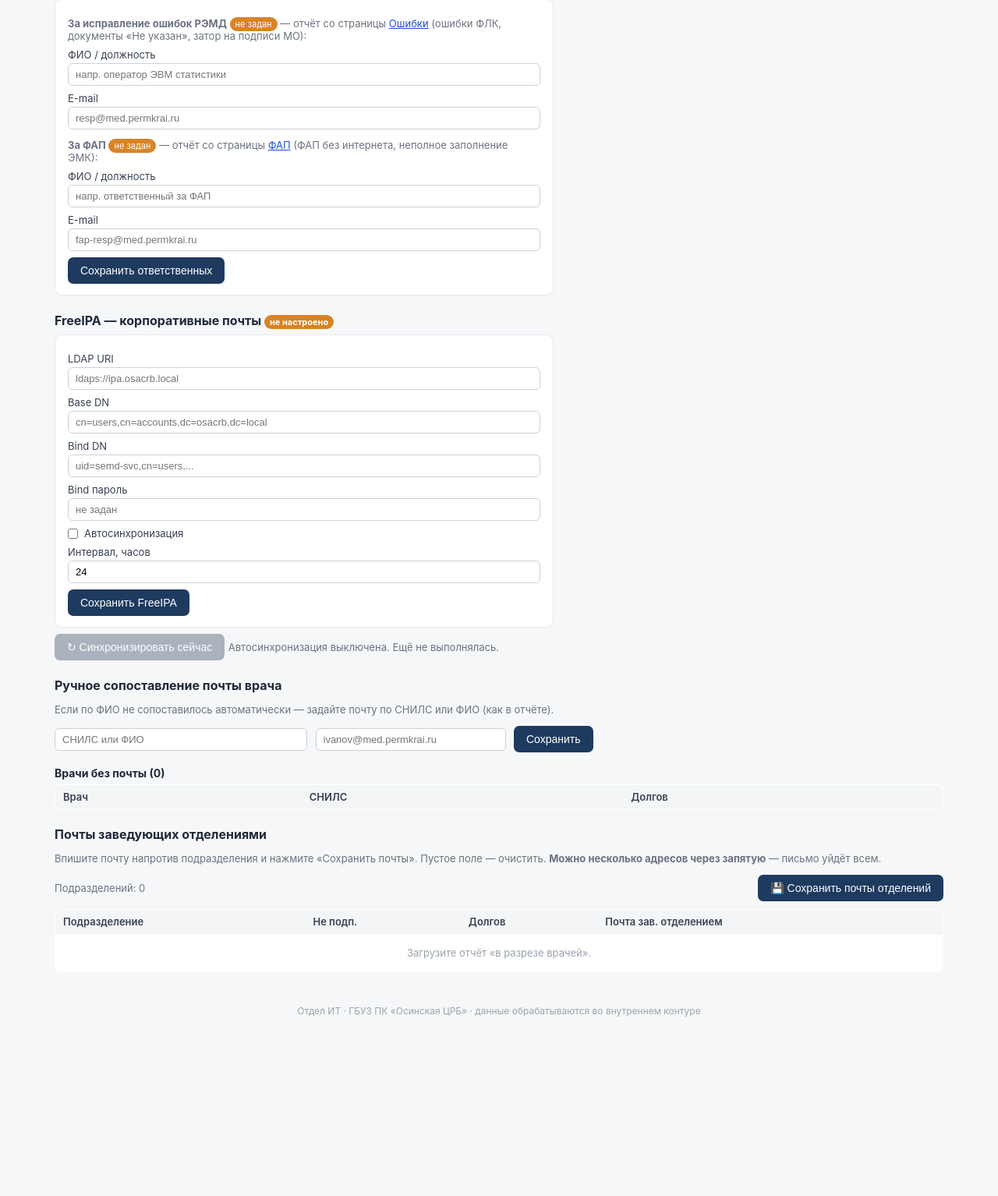
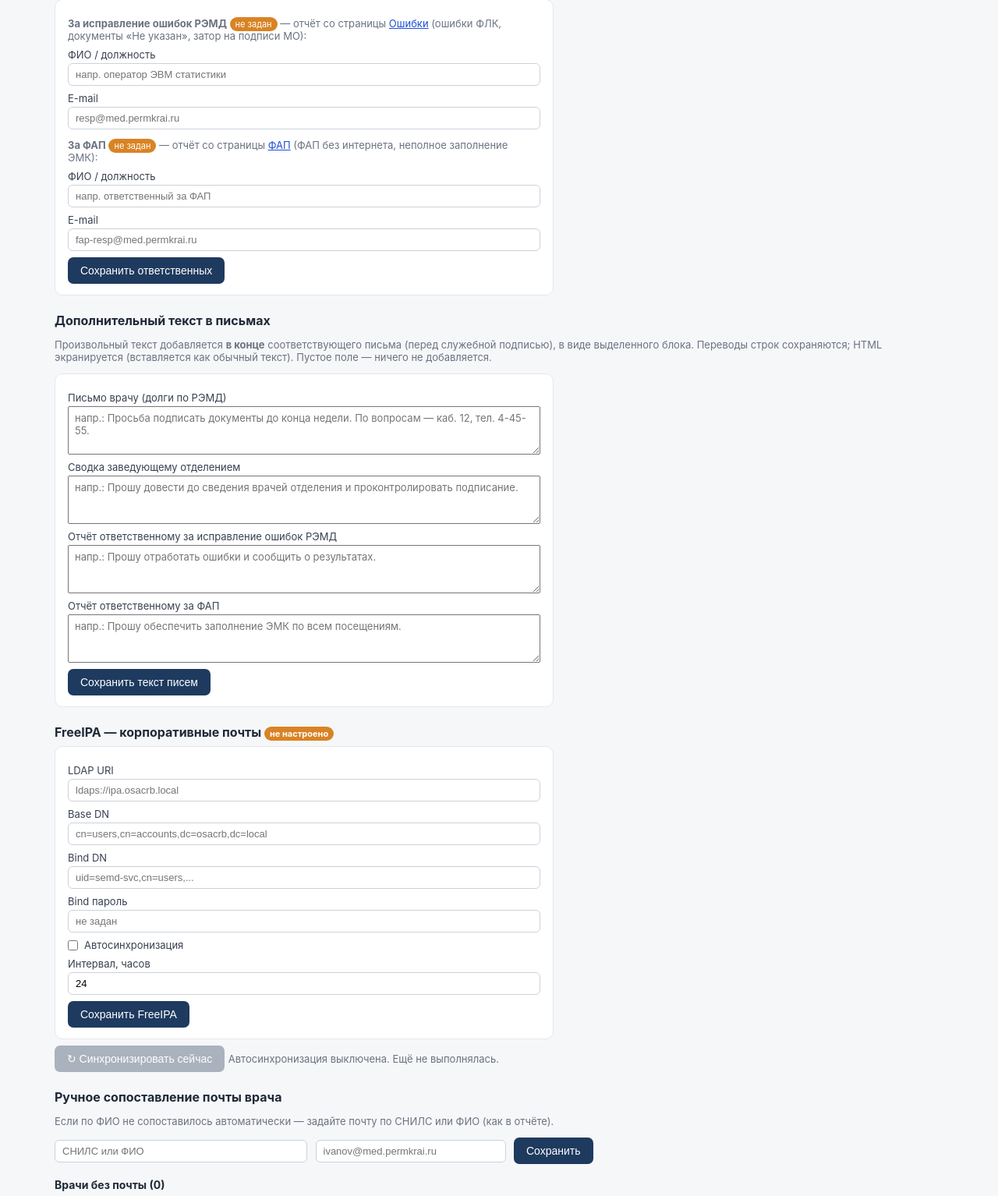
Before and after one commit to Aki-shin/semd-notify, a Flask app: page /settings in a window 1280 px wide. Shown: the part 915-2449 px from the top of the page at 78% size. Before the commit the page ends 2219 px from the top, so only its background shows below. Run offline with Flask 3, Linux system fonts and the light colour scheme; data that the repository does not hold is empty.

Commit message:
Настройки: кастомный текст для каждого вида письма
В «Настройках» появился блок «Дополнительный текст в письмах» — по полю
на каждый из 4 видов: письмо врачу (долги), сводка отделению, отчёт по
ошибкам, отчёт по ФАП. Текст добавляется в конце письма выделенным блоком.

- appconfig: ключи CUSTOM_DEBT/DEPT/ERR/FAP
- mailer: _custom_block() (экранирование HTML, переводы строк → <br>);
  параметр custom во всех 4 билдерах, вставка перед футером
- app.py: action save_custom + контекст + передача текста в билдеры
- settings.html: секция с 4 textarea; style.css: стиль textarea

Co-Authored-By: Claude Opus 4.8 (1M context) <noreply@anthropic.com>

```diff
--- a/app.py
+++ b/app.py
@@ -339,6 +339,7 @@ def doctors_send():
         flash("Не выбрано ни одного врача.", "warn")
         return redirect(url_for("doctors"))
     rep = storage.report_period("debts")
+    cust = appconfig.get("CUSTOM_DEBT", "")
     items, noaddr = [], 0
     for vrach in selected:
         debts = storage.doctor_debts(vrach)
@@ -351,7 +352,7 @@ def doctors_send():
             continue
         subj = f"Неподписанные документы РЭМД: {len(debts)} шт." + (f" (период {rep})" if rep else "")
         items.append({"to": email, "log_vrach": vrach, "cnt": len(debts), "subject": subj,
-                      "html": mailer.build_debt_html(vrach, debts, rep)})
+                      "html": mailer.build_debt_html(vrach, debts, rep, cust)})
     if items:
         _dispatch_batch(items, "doctors")
     dry = " (режим DRYRUN — реально не слалось)" if mailer.is_dryrun() else ""
@@ -381,6 +382,7 @@ def departments_send():
         flash("Не выбрано ни одного подразделения.", "warn")
         return redirect(url_for("departments"))
     rep = storage.report_period("vrachi")
+    cust = appconfig.get("CUSTOM_DEPT", "")
     items, noaddr = [], 0
     for podr in selected:
         d = storage.dept_vrachi(podr)
@@ -395,7 +397,7 @@ def departments_send():
         subj = f"Неподписанные документы по подразделению: {cnt} шт." + (f" (период {rep})" if rep else "")
         items.append({"to": ", ".join(emails), "log_vrach": f"[отд.] {podr}", "cnt": cnt, "subject": subj,
                       "html": mailer.build_dept_html(podr, d["vrachi"], d["nepodp"], d["debts"],
-                                                     d.get("from_debts"), rep_period=rep)})
+                                                     d.get("from_debts"), rep_period=rep, custom=cust)})
     if items:
         _dispatch_batch(items, "depts")
     dry = " (DRYRUN)" if mailer.is_dryrun() else ""
@@ -418,7 +420,7 @@ def report_send():
             "docerr": storage.docerr_list(),
             "mo_gap": (storage.mo_funnel() or {}).get("gap_vrach_mo"),
             "period": rep}
-    html = mailer.build_report_html(data)
+    html = mailer.build_report_html(data, appconfig.get("CUSTOM_ERR", ""))
     subj = "Отчёт по проблемам РЭМД (ответственному за исправление)" + (f" — период {rep}" if rep else "")
     ok, msg = mailer.send(email, subj, html)
     storage.log_send(f"[отчёт] {name or email}", email, len(data["unassigned"]), msg)
@@ -454,7 +456,7 @@ def fap_report_send():
         flash("Отчёт по ФАП не загружен.", "warn")
         return redirect(url_for("fap"))
     rep = storage.report_period("fap")
-    html = mailer.build_fap_report_html(s, storage.fap_list(), rep)
+    html = mailer.build_fap_report_html(s, storage.fap_list(), rep, appconfig.get("CUSTOM_FAP", ""))
     subj = "Отчёт по работе ФАП в ЭМК (ответственному)" + (f" — период {rep}" if rep else "")
     ok, msg = mailer.send(email, subj, html)
     storage.log_send(f"[ФАП-отчёт] {name or email}", email, s.get("n", 0), msg)
@@ -506,6 +508,10 @@ def settings():
             for k in ("RESP_NAME", "RESP_EMAIL", "RESP_FAP_NAME", "RESP_FAP_EMAIL"):
                 appconfig.set(k, (request.form.get(k) or "").strip())
             flash("Ответственные сохранены.", "ok")
+        elif action == "save_custom":
+            for k in ("CUSTOM_DEBT", "CUSTOM_DEPT", "CUSTOM_ERR", "CUSTOM_FAP"):
+                appconfig.set(k, (request.form.get(k) or "").strip())
+            flash("Дополнительный текст писем сохранён.", "ok")
         elif action == "save_ipa":
             for k in ("IPA_LDAP_URI", "IPA_BASE_DN", "IPA_BIND_DN"):
                 appconfig.set(k, (request.form.get(k) or "").strip())
@@ -527,12 +533,14 @@ def settings():
     smtp["SMTP_BATCH_PAUSE"] = appconfig.get("SMTP_BATCH_PAUSE", "30")
     resp = {k: appconfig.get(k, "") for k in
             ("RESP_NAME", "RESP_EMAIL", "RESP_FAP_NAME", "RESP_FAP_EMAIL")}
+    custom = {k: appconfig.get(k, "") for k in
+              ("CUSTOM_DEBT", "CUSTOM_DEPT", "CUSTOM_ERR", "CUSTOM_FAP")}
     ipacfg = {k: appconfig.get(k, "") for k in ("IPA_LDAP_URI", "IPA_BASE_DN", "IPA_BIND_DN")}
     ipacfg["IPA_AUTOSYNC"] = appconfig.get_bool("IPA_AUTOSYNC", False)
     ipacfg["IPA_SYNC_HOURS"] = appconfig.get("IPA_SYNC_HOURS", "24")
     ipacfg["pass_set"] = appconfig.is_set("IPA_BIND_PW")
     last_ts, last_res = ipa.last_sync_info()
-    return render_template("settings.html", smtp=smtp, ipacfg=ipacfg, resp=resp,
+    return render_template("settings.html", smtp=smtp, ipacfg=ipacfg, resp=resp, custom=custom,
                            ipa_last=(last_ts, last_res),
                            docs=storage.doctors(), depts=storage.dept_summary())
 
--- a/appconfig.py
+++ b/appconfig.py
@@ -13,6 +13,7 @@ KEYS = [
     "IPA_AUTOSYNC", "IPA_SYNC_HOURS",
     "RESP_NAME", "RESP_EMAIL",
     "RESP_FAP_NAME", "RESP_FAP_EMAIL",
+    "CUSTOM_DEBT", "CUSTOM_DEPT", "CUSTOM_ERR", "CUSTOM_FAP",
 ]
 SECRET_KEYS = {"SMTP_PASS", "IPA_BIND_PW"}
 
--- a/mailer.py
+++ b/mailer.py
@@ -2,10 +2,21 @@
 """Рассылка долгов врачам через корпоративный SMTP.
 Поддерживает режим DRYRUN (ничего не отправляет, только логирует)."""
 import time
+import html
 import smtplib
 from email.message import EmailMessage
 from email.utils import formataddr
 import appconfig as cfg
+
+
+def _custom_block(text):
+    """Произвольный текст оператора (из Настроек), добавляемый в письмо.
+    Экранируется как простой текст; переводы строк → <br>."""
+    if not text or not str(text).strip():
+        return ""
+    safe = html.escape(str(text).strip()).replace("\n", "<br>")
+    return ('<div style="margin:14px 0;padding:10px 12px;background:#f3f6fb;'
+            'border-left:3px solid #1e3a5f;font-size:13px;color:#333">' + safe + "</div>")
 
 
 def _cfg():
@@ -34,7 +45,7 @@ def is_dryrun():
     return _cfg()["dryrun"]
 
 
-def build_debt_html(vrach, debts, rep_period=""):
+def build_debt_html(vrach, debts, rep_period="", custom=""):
     # ПДн-минимизация: в письмо НЕ включаем ФИО пациента.
     # Документ идентифицируется по № случая и дате рождения — врач находит его в ЕИСЗ ПК.
     body = []
@@ -59,12 +70,13 @@ def build_debt_html(vrach, debts, rep_period=""):
 <tr style="background:#eef"><th>№</th><th>№ случая</th><th>Дата рождения</th><th>Вид документа</th><th>Период случая</th></tr>
 {rows}
 </table>
+{_custom_block(custom)}
 <p style="color:#666;font-size:12px">Письмо сформировано автоматически системой мониторинга СЭМД.
 Отдел информационных технологий.</p>
 </body></html>"""
 
 
-def build_dept_html(podr, vrachi, total_nepodp, total_debts=0, from_debts=False, rep_period=""):
+def build_dept_html(podr, vrachi, total_nepodp, total_debts=0, from_debts=False, rep_period="", custom=""):
     rows = "".join(
         f"<tr><td>{i}</td><td>{v['vrach']}</td><td style='text-align:right'>{v['nepodp']}</td>"
         f"<td style='text-align:right'>{v['debts']}</td></tr>"
@@ -87,12 +99,13 @@ def build_dept_html(podr, vrachi, total_nepodp, total_debts=0, from_debts=False,
 <tr style="background:#eef"><th>№</th><th>Врач</th><th>Не подписано</th><th>Долгов (документов)</th></tr>
 {rows}
 </table>
+{_custom_block(custom)}
 <p style="color:#666;font-size:12px">Письмо сформировано автоматически системой мониторинга СЭМД.
 Отдел информационных технологий.</p>
 </body></html>"""
 
 
-def build_report_html(data):
+def build_report_html(data, custom=""):
     """Отчёт ответственному за исправление: проблемы, не привязанные к конкретному врачу."""
     f = data.get("funnel", {})
     errs = data.get("errors", []) or []
@@ -138,6 +151,7 @@ def build_report_html(data):
 {err_rows}
 </table>
 {de_block}
+{_custom_block(custom)}
 <p style="color:#666;font-size:12px">Сформировано автоматически системой мониторинга СЭМД.</p>
 </body></html>"""
 
@@ -152,7 +166,7 @@ def fap_recipient():
     return cfg.get("RESP_FAP_NAME", ""), cfg.get("RESP_FAP_EMAIL", "")
 
 
-def build_fap_report_html(s, rows, rep_period=""):
+def build_fap_report_html(s, rows, rep_period="", custom=""):
     """Полная статистика работы фельдшеров ФАП в ЭМК — ответственному за ФАП."""
     def td(v):
         return f"<td style='text-align:right'>{v}</td>"
@@ -179,6 +193,7 @@ def build_fap_report_html(s, rows, rep_period=""):
 {body}
 {total}
 </table>
+{_custom_block(custom)}
 <p style="color:#666;font-size:12px">Сформировано автоматически системой мониторинга СЭМД.</p>
 </body></html>"""
 
--- a/static/style.css
+++ b/static/style.css
@@ -32,6 +32,7 @@ select { border: 1px solid #cbd2da; border-radius: 6px; padding: 6px 9px; font-s
 form.cfg { background: #fff; border: 1px solid #e5e7eb; border-radius: 10px; padding: 14px 16px; max-width: 640px; }
 form.cfg label { display: block; margin: 8px 0; font-size: 13px; color: #374151; }
 form.cfg label input { display: block; width: 100%; margin-top: 3px; }
+form.cfg label textarea { display: block; width: 100%; margin-top: 3px; box-sizing: border-box; font-family: inherit; font-size: 13px; padding: 6px 8px; resize: vertical; }
 form.cfg label.chk { display: flex; align-items: center; gap: 8px; }
 form.cfg label.chk input { width: auto; margin: 0; }
 input[type=password] { border: 1px solid #cbd2da; border-radius: 6px; padding: 6px 9px; font-size: 13px; }
--- a/templates/settings.html
+++ b/templates/settings.html
@@ -33,6 +33,22 @@
   <label>ФИО / должность <input name="RESP_FAP_NAME" value="{{ resp.RESP_FAP_NAME }}" placeholder="напр. ответственный за ФАП"></label>
   <label>E-mail <input type="email" name="RESP_FAP_EMAIL" value="{{ resp.RESP_FAP_EMAIL }}" placeholder="fap-resp@med.permkrai.ru"></label>
   <div><button type="submit">Сохранить ответственных</button></div>
+</form>
+
+<h2>Дополнительный текст в письмах</h2>
+<p class="muted">Произвольный текст добавляется <b>в конце</b> соответствующего письма (перед служебной подписью), в виде выделенного блока.
+Переводы строк сохраняются; HTML экранируется (вставляется как обычный текст). Пустое поле — ничего не добавляется.</p>
+<form method="post" class="cfg">
+  <input type="hidden" name="action" value="save_custom">
+  <label>Письмо врачу (долги по РЭМД)
+    <textarea name="CUSTOM_DEBT" rows="3" placeholder="напр.: Просьба подписать документы до конца недели. По вопросам — каб. 12, тел. 4-45-55.">{{ custom.CUSTOM_DEBT }}</textarea></label>
+  <label>Сводка заведующему отделением
+    <textarea name="CUSTOM_DEPT" rows="3" placeholder="напр.: Прошу довести до сведения врачей отделения и проконтролировать подписание.">{{ custom.CUSTOM_DEPT }}</textarea></label>
+  <label>Отчёт ответственному за исправление ошибок РЭМД
+    <textarea name="CUSTOM_ERR" rows="3" placeholder="напр.: Прошу отработать ошибки и сообщить о результатах.">{{ custom.CUSTOM_ERR }}</textarea></label>
+  <label>Отчёт ответственному за ФАП
+    <textarea name="CUSTOM_FAP" rows="3" placeholder="напр.: Прошу обеспечить заполнение ЭМК по всем посещениям.">{{ custom.CUSTOM_FAP }}</textarea></label>
+  <div><button type="submit">Сохранить текст писем</button></div>
 </form>
 
 <h2>FreeIPA — корпоративные почты {% if ipa_ok %}<span class="pill ok">подключено</span>{% else %}<span class="pill warn">не настроено</span>{% endif %}</h2>
```
